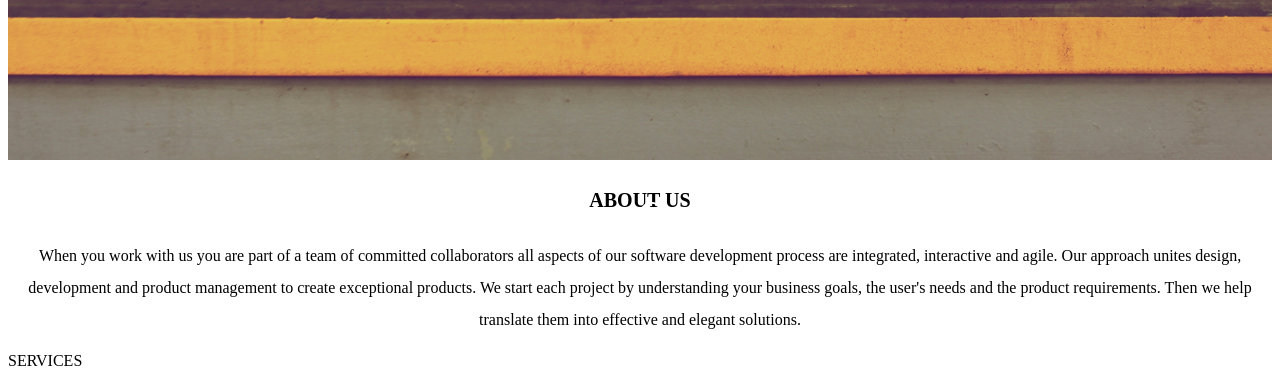
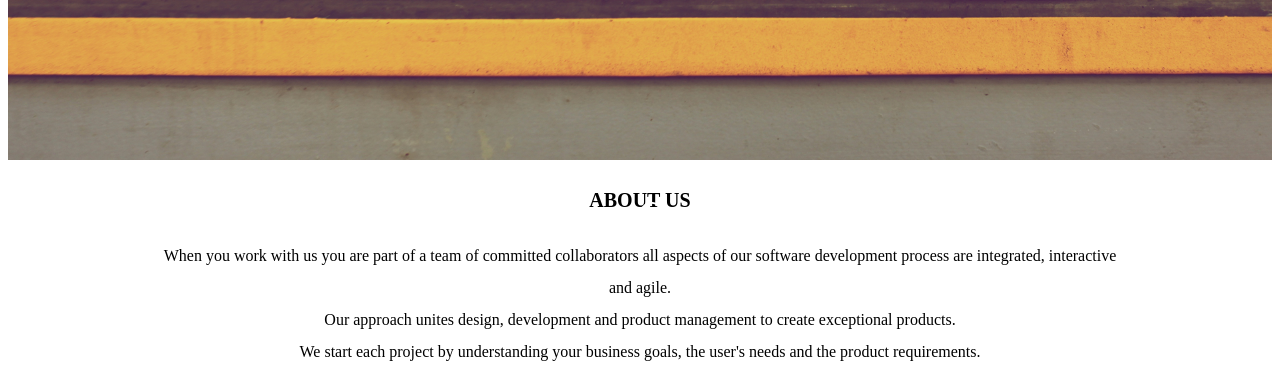
Before and after one commit to MaureenGichuki/Delanistudio, a plain HTML site: page index.html in a window 1280 px wide. Shown: the part 561-936 px from the top of the page. Drawn offline with Linux system fonts and the light colour scheme.

Commit message:
"Fix: structure fix for the about us section"

```diff
--- a/index.html
+++ b/index.html
@@ -20,10 +20,10 @@
     <div class="mains1">
         <p class ="m1">ABOUT US</p>
         <p class="m2">When you work with us you are part of a team of committed collaborators
-            all aspects of our software development process are integrated, interactive
-            and agile.
-            Our approach unites design, development and product management to create exceptional products.
-            We start each project by understanding your business goals, the user's needs and the product requirements.
+            all aspects of our software development process are integrated, interactive<br>
+            and agile.<br>
+            Our approach unites design, development and product management to create exceptional products.<br>
+            We start each project by understanding your business goals, the user's needs and the product requirements.<br>
             Then we help translate them into effective and elegant solutions.
         </p>
     </div>
```
